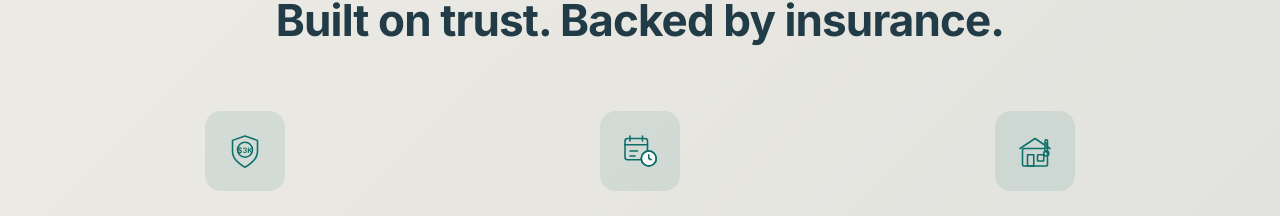
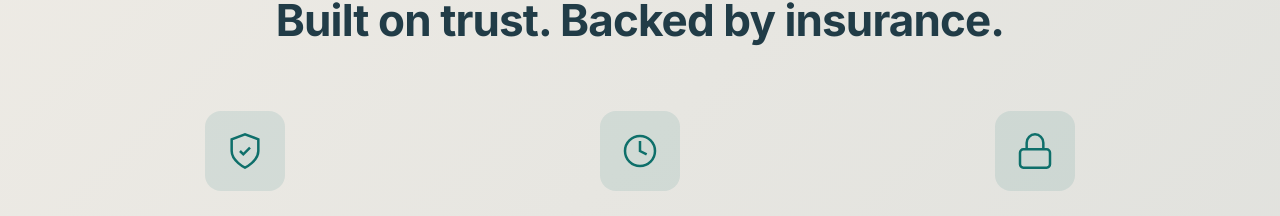
Before and after one commit to StorageValet/sv-website, a plain HTML site: page index.html in a window 1280 px wide. Shown: the part 2994-3210 px from the top of the page. Drawn offline with Linux system fonts and the light colour scheme; a script that the page names is missing.

Commit message:
revert: restore original trust section icons, remove sprite file
The custom icons didn't fit well. Keeping the clean, simple originals.
Removed the SVG sprite file - unnecessary complexity.

```diff
--- a/index.html
+++ b/index.html
@@ -290,11 +290,9 @@
             <div class="trust-grid">
                 <div class="trust-card">
                     <div class="trust-icon">
-                        <!-- Shield with $3K badge -->
-                        <svg viewBox="0 0 64 64" fill="none" stroke="currentColor" stroke-width="2.5" stroke-linecap="round" stroke-linejoin="round">
-                            <path d="M32 58s20-10 20-25V15l-20-7-20 7v18c0 15 20 25 20 25z"/>
-                            <circle cx="32" cy="30" r="12"/>
-                            <text x="32" y="35" text-anchor="middle" font-size="12" font-weight="600" fill="currentColor" stroke="none">$3K</text>
+                        <svg viewBox="0 0 24 24" fill="none" stroke="currentColor" stroke-width="1.5">
+                            <path d="M12 22s8-4 8-10V5l-8-3-8 3v7c0 6 8 10 8 10z"/>
+                            <path d="M9 12l2 2 4-4"/>
                         </svg>
                     </div>
                     <h3>Fully Insured</h3>
@@ -302,15 +300,9 @@
                 </div>
                 <div class="trust-card">
                     <div class="trust-icon">
-                        <!-- Calendar with clock overlay -->
-                        <svg viewBox="0 0 64 64" fill="none" stroke="currentColor" stroke-width="2.5" stroke-linecap="round" stroke-linejoin="round">
-                            <rect x="8" y="12" width="36" height="34" rx="4"/>
-                            <path d="M16 8v8M36 8v8"/>
-                            <path d="M8 22h36"/>
-                            <path d="M16 32h12M16 40h8"/>
-                            <circle cx="46" cy="44" r="12" fill="#fdfcf9"/>
-                            <circle cx="46" cy="44" r="12"/>
-                            <polyline points="46 38 46 44 50 46"/>
+                        <svg viewBox="0 0 24 24" fill="none" stroke="currentColor" stroke-width="1.5">
+                            <circle cx="12" cy="12" r="9"/>
+                            <polyline points="12 6 12 12 16 14"/>
                         </svg>
                     </div>
                     <h3>Predictable Scheduling</h3>
@@ -318,17 +310,9 @@
                 </div>
                 <div class="trust-card">
                     <div class="trust-icon">
-                        <!-- Warehouse with thermometer -->
-                        <svg viewBox="0 0 64 64" fill="none" stroke="currentColor" stroke-width="2.5" stroke-linecap="round" stroke-linejoin="round">
-                            <path d="M8 28l24-16 24 16"/>
-                            <rect x="12" y="28" width="40" height="28" rx="2"/>
-                            <rect x="20" y="38" width="10" height="18"/>
-                            <rect x="36" y="38" width="10" height="10" rx="1"/>
-                            <path d="M50 14v20"/>
-                            <circle cx="50" cy="36" r="4"/>
-                            <path d="M50 18v14"/>
-                            <rect x="48" y="14" width="4" height="18" rx="2" fill="#fdfcf9"/>
-                            <path d="M50 18v10" stroke-width="2"/>
+                        <svg viewBox="0 0 24 24" fill="none" stroke="currentColor" stroke-width="1.5">
+                            <rect x="3" y="11" width="18" height="11" rx="2" ry="2"/>
+                            <path d="M7 11V7a5 5 0 0 1 10 0v4"/>
                         </svg>
                     </div>
                     <h3>Secure Storage</h3>
```
Also changed, not shown: icons/sv-icons.svg (deleted).
